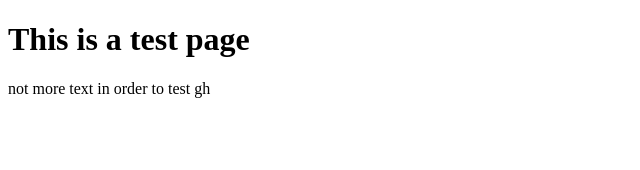
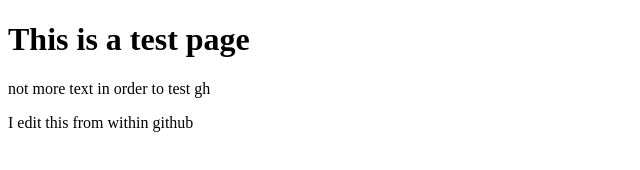
Before and after one commit to riknik-dev/git-hub, a plain HTML site: page index.html in a window 1280 px wide. Shown: the whole page, without its empty margins (0-640 px from the left). Drawn offline with Linux system fonts and the light colour scheme.

Commit message:
Update index.html

```diff
--- a/index.html
+++ b/index.html
@@ -9,5 +9,6 @@
 <body>
     <h1>This is a test page</h1>
     <p>not more text in order to test gh</p>
+    <p>I edit this from within github</p>
 </body>
 </html>
```
